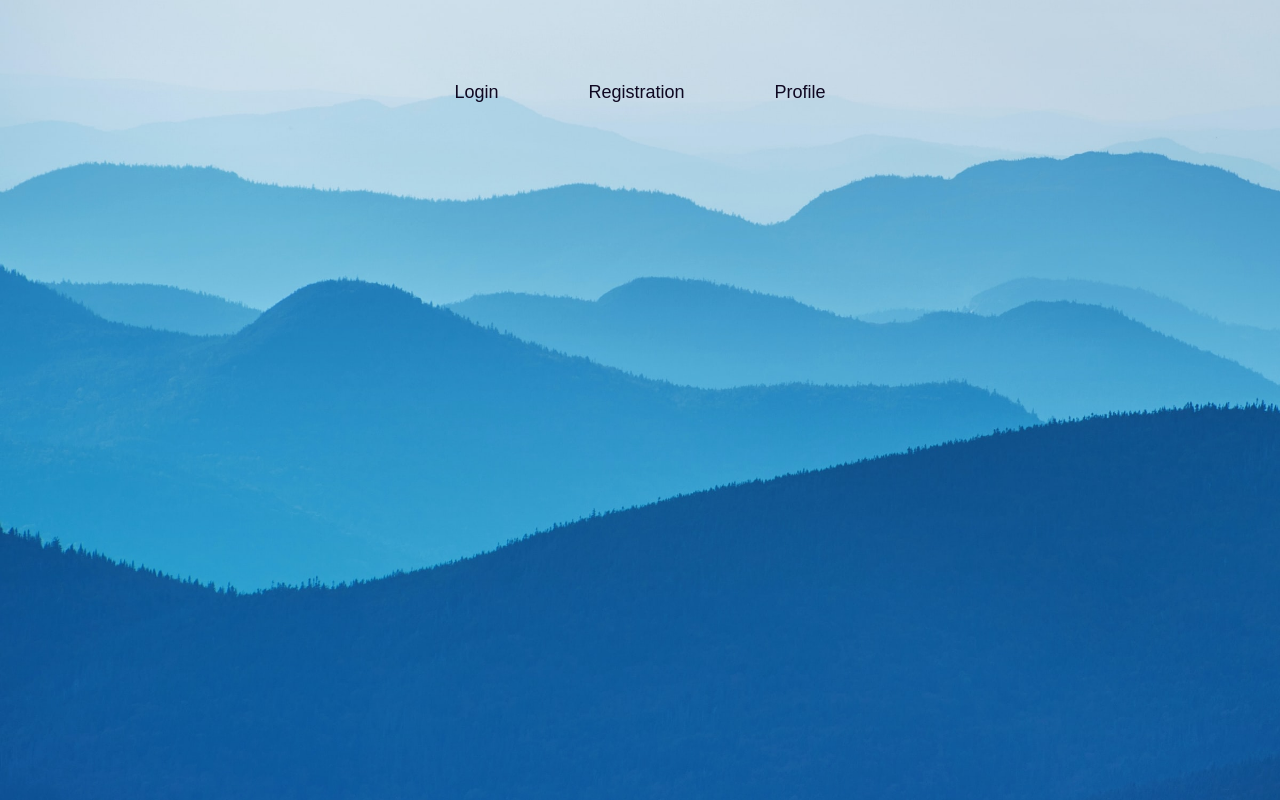
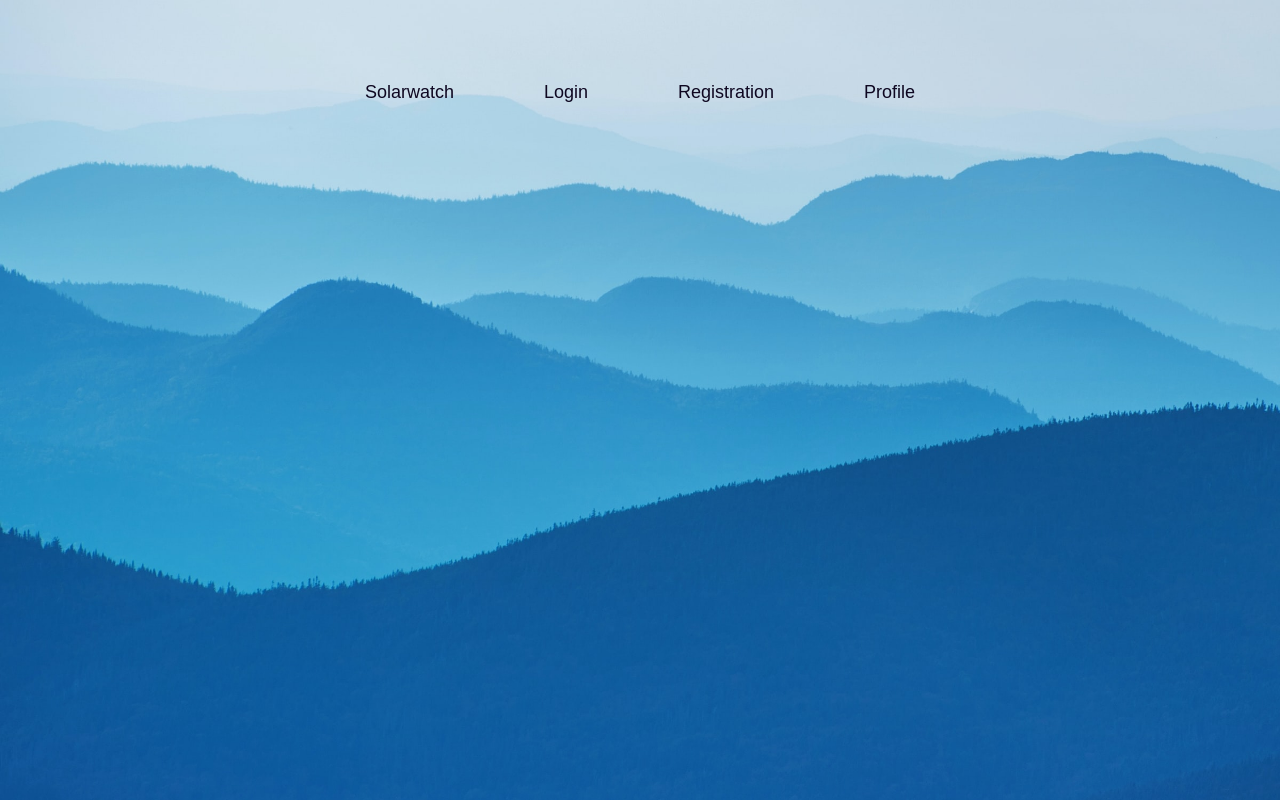
Before and after one commit to CodecoolGlobal/solarwatch-async-csharp-kovacskitti, a React (Vite) app in the folder SolarWatch_Frontend/: page / in a window 1280 px wide. Built offline with nearby package versions, Linux system fonts and the light colour scheme.

Commit message:
feat: add new element to landing page - nav bar

```diff
--- a/SolarWatch_Frontend/src/pages/LandingPage.jsx
+++ b/SolarWatch_Frontend/src/pages/LandingPage.jsx
@@ -9,6 +9,9 @@ const LandingPage = ({ children }) => {
       <nav className="nav-container">
         <ul className="nav-list">
           <li>
+            <Link to="/solarwatch">Solarwatch</Link>
+          </li>
+          <li>
             <Link to="/login">Login</Link>
           </li>
           <li>
@@ -19,7 +22,7 @@ const LandingPage = ({ children }) => {
           </li>
         </ul>
       </nav>
-     <Outlet />
+      <Outlet />
     </div>
   );
 };
```
